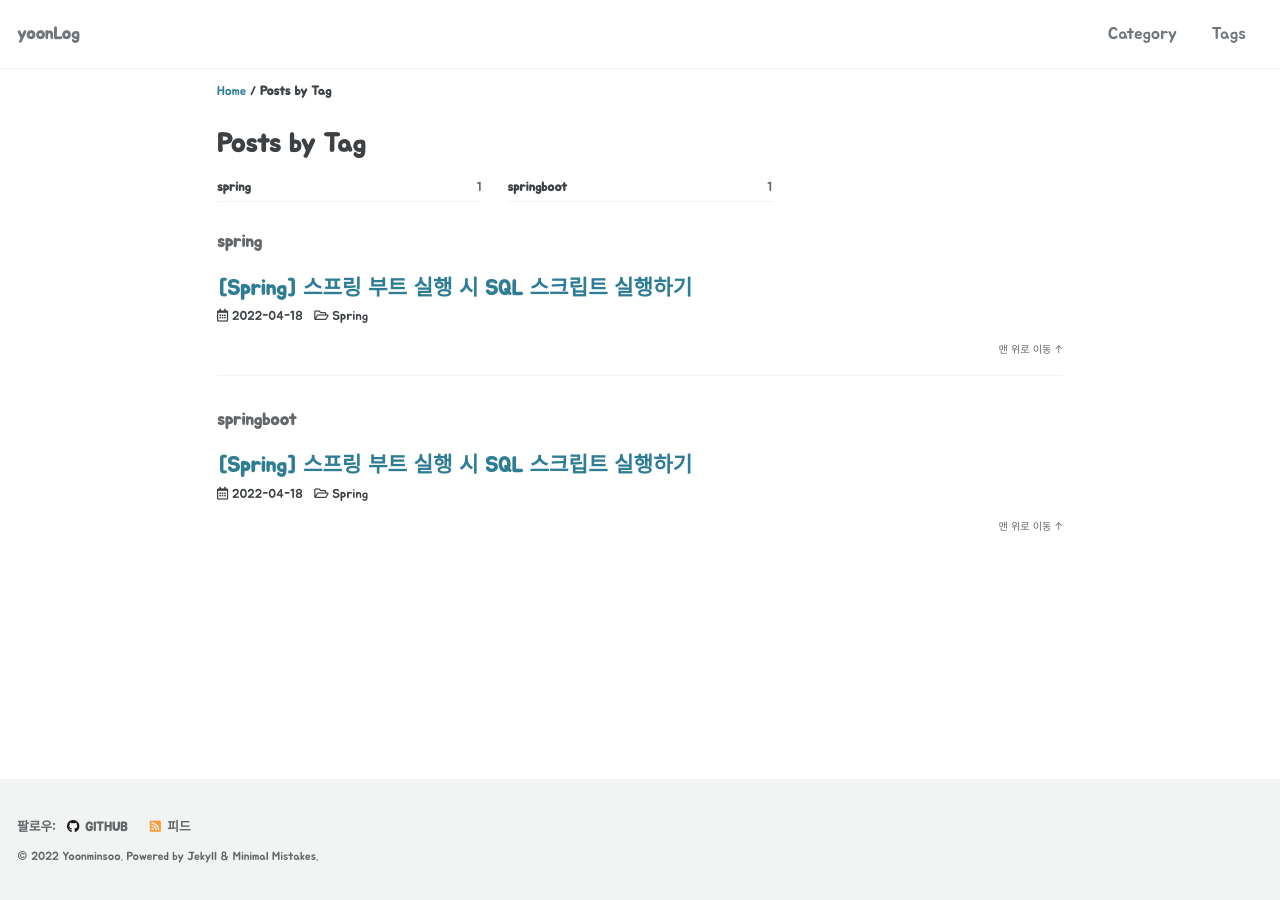
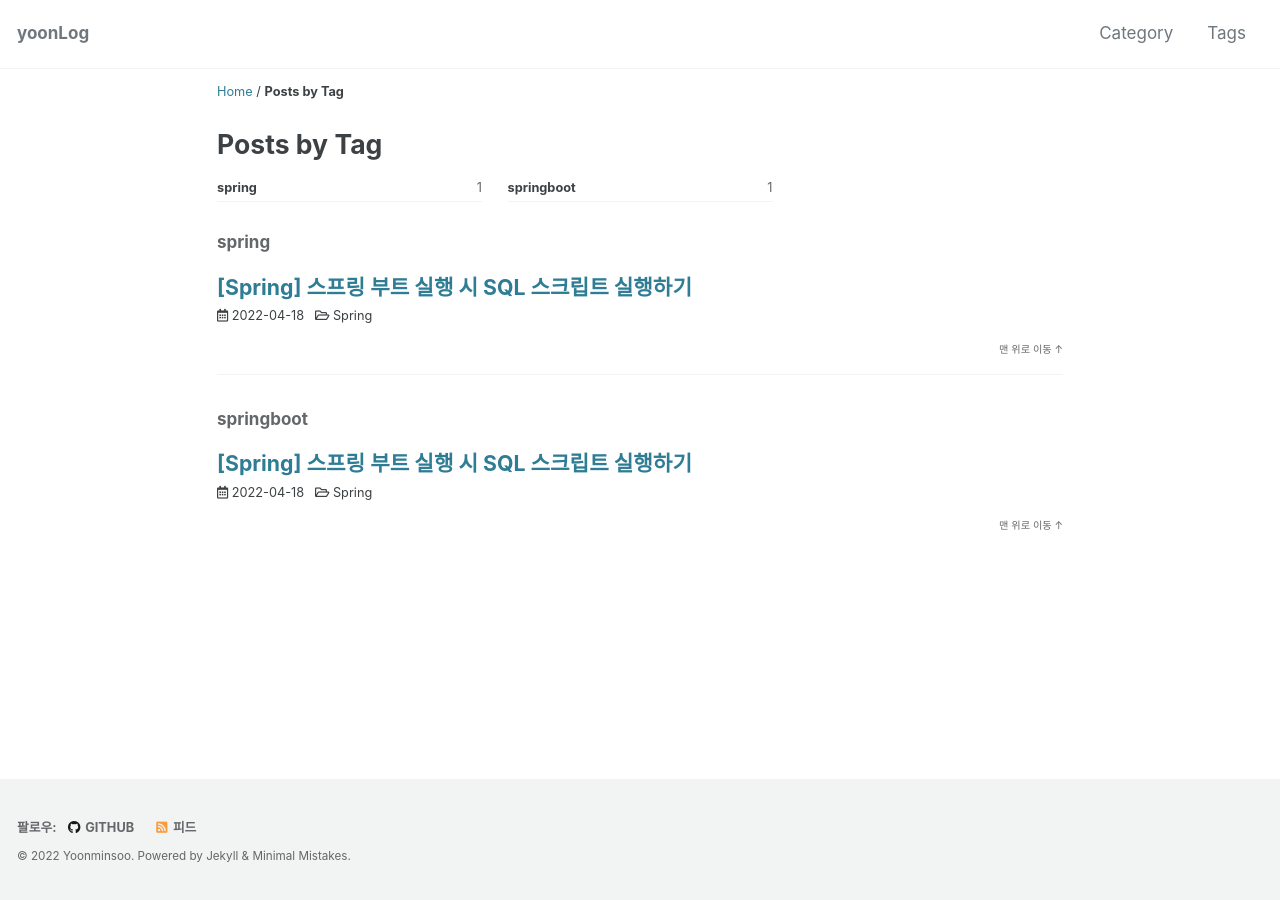
Before and after one commit to yoonms0617/yoonms0617.github.io, a Jekyll site: the page built from _pages/tag-archive.md, in a window 1280 px wide. Built offline with Jekyll 4.4.1, drawn with Linux system fonts in a browser that asks for light colours; cached includes are drawn as plain includes.

Commit message:
CHANGE [Font] - 폰트 변경 Jua -> GmarketSansMedium

```diff
--- a/assets/css/main.scss
+++ b/assets/css/main.scss
@@ -8,4 +8,11 @@
 @import "minimal-mistakes"; // main partials
 
 // Custom Font
-@import url('https://fonts.googleapis.com/css2?family=Jua&display=swap');
+// @import url('https://fonts.googleapis.com/css2?family=Jua&display=swap');
+
+@font-face {
+  font-family: 'GmarketSansMedium';
+  src: url('https://cdn.jsdelivr.net/gh/projectnoonnu/noonfonts_2001@1.1/GmarketSansMedium.woff') format('woff');
+  font-weight: normal;
+  font-style: normal;
+}
```
